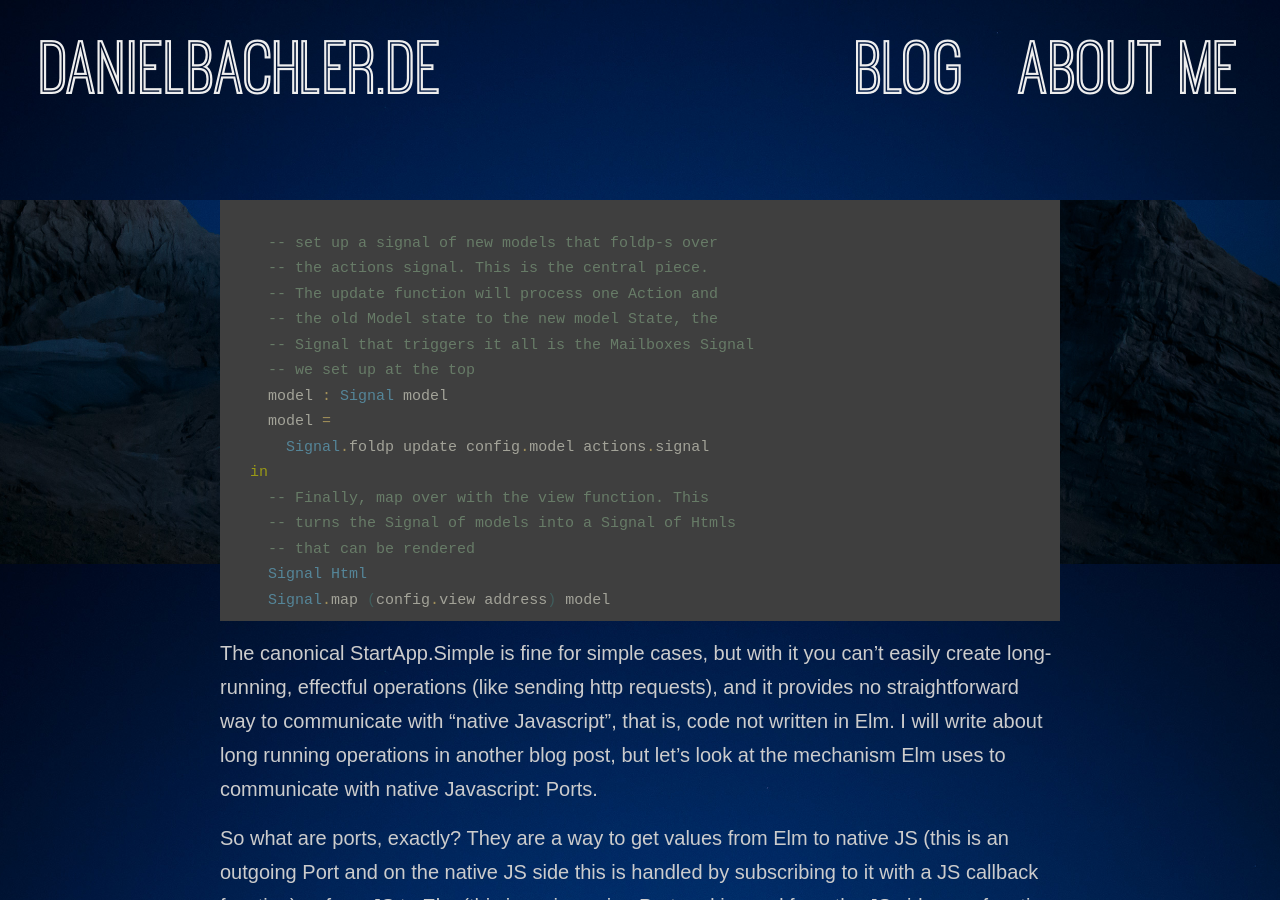
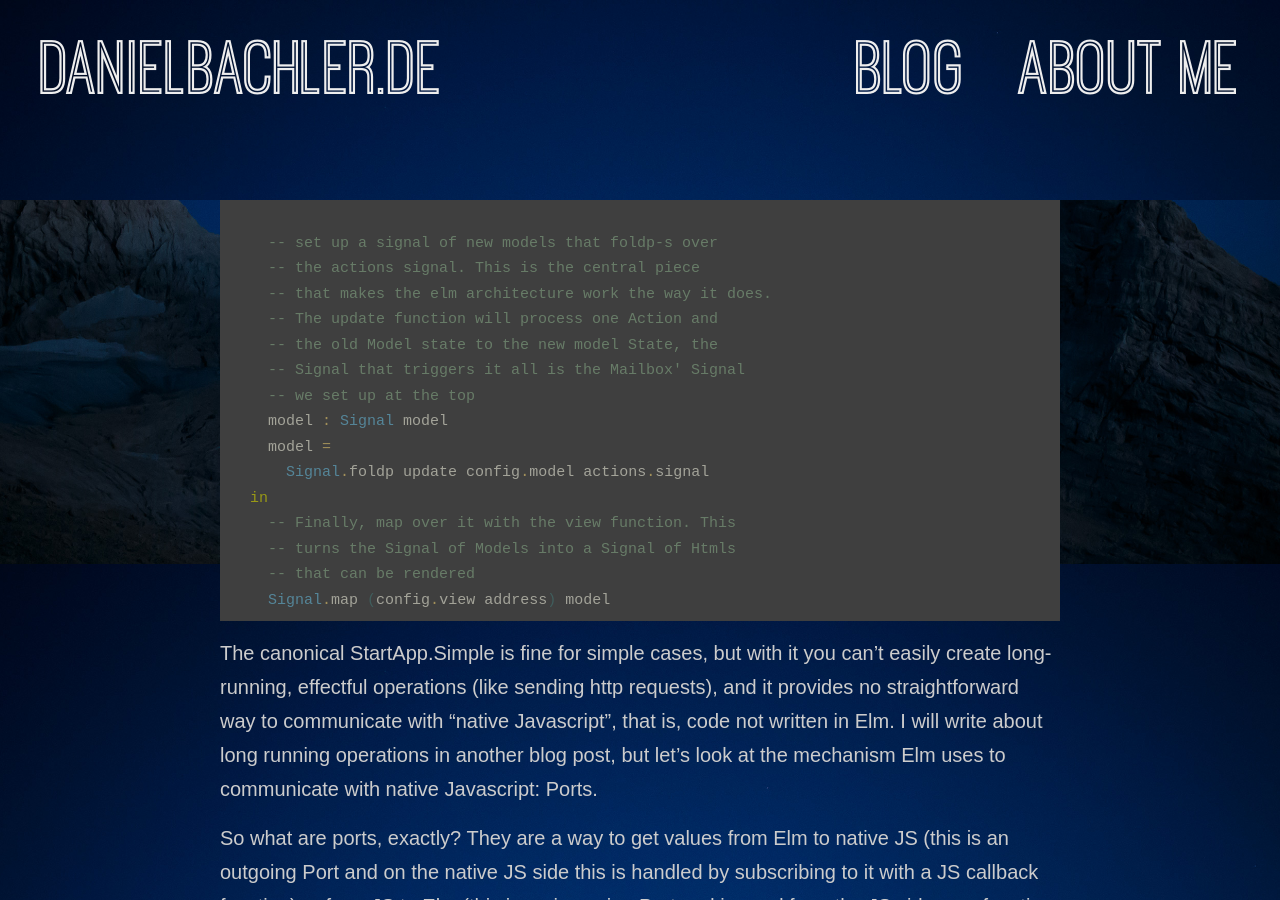
Before and after one commit to danyx23/danyx23.github.io, a Jekyll site: the page built from _posts/2016-02-12-signals-and-effects-in-elm.md, in a window 1280 px wide and 900 px high, scrolled down 3036 px. Built offline with Jekyll 4.4.1, drawn with Linux system fonts in a browser that asks for light colours; some of the changed text lies outside the part shown.

Commit message:
Fixed some minor bugs

````diff
--- a/_posts/2016-02-12-signals-and-effects-in-elm.md
+++ b/_posts/2016-02-12-signals-and-effects-in-elm.md
@@ -59,19 +59,19 @@ start config =
             Debug.crash "This should never happen."
 
     -- set up a signal of new models that foldp-s over
-    -- the actions signal. This is the central piece.
+    -- the actions signal. This is the central piece
+    -- that makes the elm architecture work the way it does.
     -- The update function will process one Action and
     -- the old Model state to the new model State, the
-    -- Signal that triggers it all is the Mailboxes Signal
+    -- Signal that triggers it all is the Mailbox' Signal
     -- we set up at the top
     model : Signal model
     model =
       Signal.foldp update config.model actions.signal
   in
-    -- Finally, map over with the view function. This
-    -- turns the Signal of models into a Signal of Htmls
+    -- Finally, map over it with the view function. This
+    -- turns the Signal of Models into a Signal of Htmls
     -- that can be rendered
-    Signal Html
     Signal.map (config.view address) model
 ```
 
@@ -93,4 +93,4 @@ The Effects type has also come in and made update a little more complex, because
 
 To wrap up, I hope that this post helped you understand how Elm uses Signals even if the main two functions you work on in Elm (update and view) don't make this immediately visible as they don't have any Signals in their signature.
 
-Thanks for reading through this long post! I hope it was useful and I appreciate any feedback you might have.
+Thanks for reading through this long post! I hope it was useful and I appreciate any feedback you might have!
````
